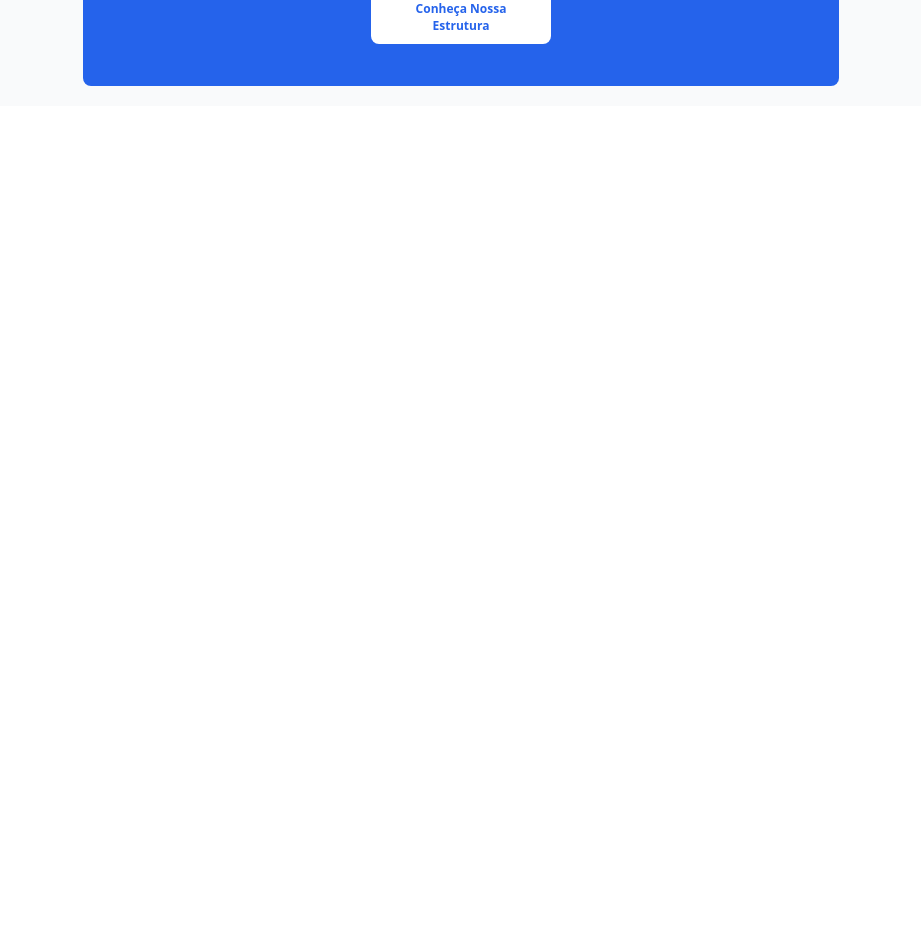
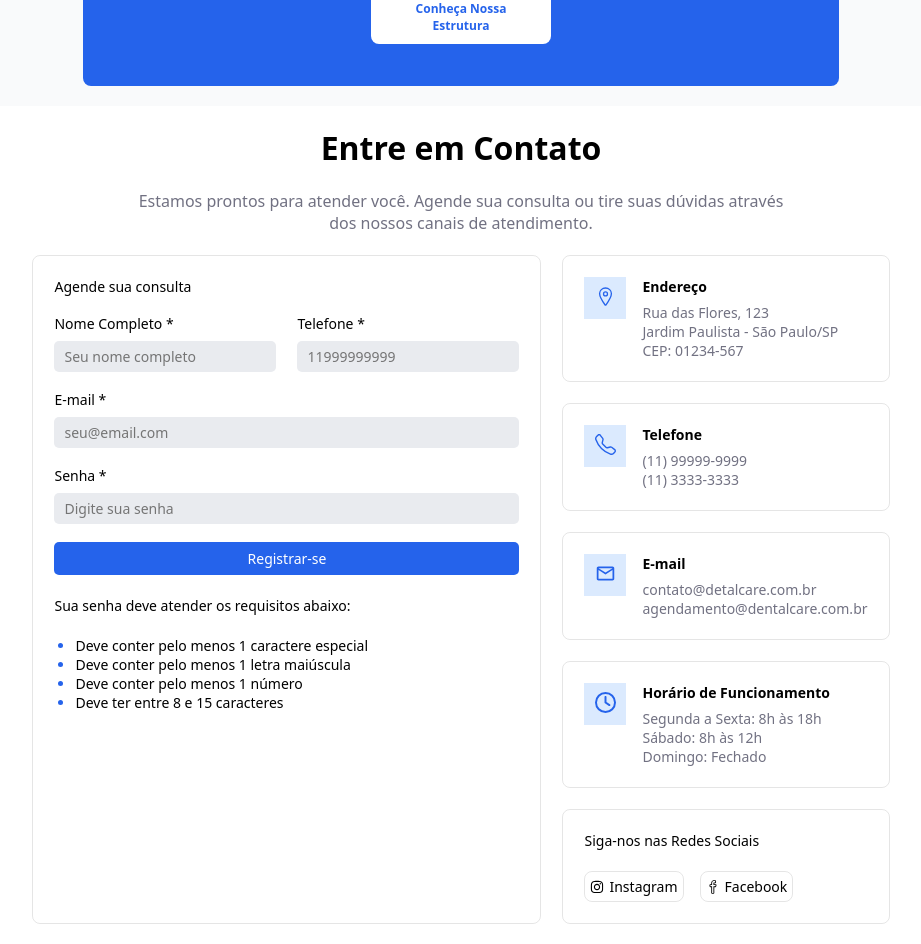
Before and after one commit to MarcospAntunes/sistema-agendamento-servi-os, a Next.js app in the folder frontend/: page / in a window 1280 px wide. Shown: the part 2985-3929 px from the top of the page, without its empty margins (179-1100 px from the left). Before the commit the page ends 3091 px from the top, so only its background shows below. Built offline with nearby package versions, Linux system fonts and the light colour scheme.

Commit message:
feat: criado a section de Contato

```diff
--- a/frontend/src/app/page.tsx
+++ b/frontend/src/app/page.tsx
@@ -1,4 +1,4 @@
-import { Header, HeroSection, AboutSection, ServicesSection } from "@/components/index";
+import { Header, HeroSection, AboutSection, ServicesSection, ContactSection } from "@/components/index";
 
 export default function Home() {
   return (
@@ -8,6 +8,7 @@ export default function Home() {
         <HeroSection />
         <AboutSection />
         <ServicesSection />
+        <ContactSection />
       </main>
     </>
   );
--- /dev/null
+++ b/frontend/src/components/ContactSection/CardContacts/CardContacts.style.tsx
@@ -0,0 +1,31 @@
+import styled from "styled-components";
+
+const CardContactsStyled = styled.div`
+  display: flex;
+  gap: 16px;
+  padding: 21px;
+  border: 1px solid var(--bg-gray-darker);
+  border-radius: 8px;
+  color: var(--text-secondary-color);
+
+  h4 {
+    margin-bottom: 7px;
+    color: black;
+    font-weight: bold;
+  }
+
+  & > div:first-of-type {
+    width: 42px;
+    height: 42px;
+    text-align: center;
+    align-content: center;
+    background-color: var(--blue-100);
+
+    & svg {
+      width: 21px;
+      height: 21px;
+    }
+  }
+`;
+
+export default CardContactsStyled;
--- /dev/null
+++ b/frontend/src/components/ContactSection/CardContacts/CardContacts.tsx
@@ -0,0 +1,21 @@
+import CardContactsStyled from "./CardContacts.style";
+import CardContactsTypes from "./CardContacts.type";
+
+export default function CardContacts({ Icon, text, title }: CardContactsTypes) {
+  return (
+    <CardContactsStyled>
+      <div>{Icon}</div>
+      <div>
+        <h4>{title}</h4>
+        <p>
+          {text.map((item, index) => (
+            <>
+              {item}
+              <br key={index} />
+            </>
+          ))}
+        </p>
+      </div>
+    </CardContactsStyled>
+  );
+}
--- /dev/null
+++ b/frontend/src/components/ContactSection/ContactSection.Style.tsx
@@ -0,0 +1,106 @@
+import styled from "styled-components";
+
+const ContactSectionStyled = styled.section`
+  display: flex;
+  flex-direction: column;
+  justify-content: center;
+  align-items: center;
+  gap: 21px;
+
+  & > div {
+    display: flex;
+    justify-content: center;
+    gap: 21px;
+
+    & > div:first-of-type {
+      display: flex;
+      flex-direction: column;
+      gap: 21px;
+      padding: 21px;
+      border-radius: 8px;
+      border: 1px solid var(--bg-gray-darker);
+    }
+
+    & > div:last-of-type {
+      display: flex;
+      flex-direction: column;
+      gap: 21px;
+
+      & > div:last-of-type {
+        display: flex;
+        flex-direction: column;
+        gap: 21px;
+        padding: 21px;
+        border-radius: 8px;
+        border: 1px solid var(--bg-gray-darker);
+
+        div {
+          display: flex;
+          gap: 16px;
+          a {
+            display: flex;
+            align-items: center;
+            gap: 5px;
+            padding: 5px;
+            border: 1px solid var(--bg-gray-darker);
+            border-radius: 8px;
+            transition: background-color 0.3s ease;
+
+            &:hover {
+              background-color: var(--bg-gray-darker);
+            }
+          }
+        }
+      }
+    }
+  }
+
+  & form {
+    display: flex;
+    flex-direction: column;
+    justify-content: center;
+    gap: 18px;
+
+    fieldset {
+      display: flex;
+      gap: 21px;
+      border: none;
+    }
+
+    label {
+      display: flex;
+      flex-direction: column;
+      gap: 8px;
+    }
+
+    input {
+      padding: 6px 10px;
+      background-color: var(--bg-gray);
+      border-radius: 5px;
+      transition: border 0.3s ease;
+      cursor: text;
+
+      &:focus {
+        border: 2px solid var(--bg-gray-darker);
+      }
+    }
+
+    button {
+      border-radius: 5px;
+      padding: 7px 14px;
+      background-color: var(--blue-600);
+      color: white;
+    }
+  }
+
+  & ul {
+    list-style: disc;
+    padding: 0 21px;
+
+    li::marker {
+      color: var(--blue-600);
+    }
+  }
+`;
+
+export default ContactSectionStyled;
--- /dev/null
+++ b/frontend/src/components/ContactSection/ContactSection.tsx
@@ -0,0 +1,133 @@
+"use client";
+
+import { useState } from "react";
+import Subtitle from "../Subtitle/Subtitle";
+import Title from "../Title/Title";
+import ContactSectionStyled from "./ContactSection.Style";
+import CardContacts from "./CardContacts/CardContacts";
+import { IoLocationOutline } from "react-icons/io5";
+import { BsTelephone } from "react-icons/bs";
+import { MdOutlineMail } from "react-icons/md";
+import { FaRegClock, FaInstagram } from "react-icons/fa6";
+import { SlSocialFacebook } from "react-icons/sl";
+
+export default function ContactSection() {
+  const [nome, setNome] = useState("");
+  const [telefone, setTelefone] = useState("");
+  const [email, setEmail] = useState("");
+  const [senha, setSenha] = useState("");
+
+  return (
+    <ContactSectionStyled>
+      <Title text="Entre em Contato" />
+      <Subtitle
+        text="Estamos prontos para atender você. Agende sua consulta ou tire suas dúvidas através dos nossos canais de atendimento."
+        textAlignment="center"
+      />
+      <div>
+        <div>
+          <form action="#">
+            <legend>Agende sua consulta</legend>
+            <fieldset>
+              <label htmlFor="nome">
+                Nome Completo *
+                <input
+                  type="text"
+                  placeholder="Seu nome completo"
+                  required
+                  value={nome}
+                  onChange={(e) => setNome(e.target.value)}
+                />
+              </label>
+
+              <label htmlFor="telefone">
+                Telefone *
+                <input
+                  type="tel"
+                  placeholder="11999999999"
+                  required
+                  value={telefone}
+                  onChange={(e) => setTelefone(e.target.value)}
+                />
+              </label>
+            </fieldset>
+
+            <label htmlFor="email">
+              E-mail *
+              <input
+                type="email"
+                placeholder="seu@email.com"
+                required
+                value={email}
+                onChange={(e) => setEmail(e.target.value)}
+              />
+            </label>
+
+            <label htmlFor="senha">
+              Senha *
+              <input
+                type="password"
+                placeholder="Digite sua senha"
+                minLength={8}
+                maxLength={15}
+                required
+                value={senha}
+                onChange={(e) => setSenha(e.target.value)}
+              />
+            </label>
+
+            <button type="submit">Registrar-se</button>
+          </form>
+          <p>Sua senha deve atender os requisitos abaixo: </p>
+          <ul>
+            <li>Deve conter pelo menos 1 caractere especial</li>
+            <li>Deve conter pelo menos 1 letra maiúscula</li>
+            <li>Deve conter pelo menos 1 número</li>
+            <li>Deve ter entre 8 e 15 caracteres</li>
+          </ul>
+        </div>
+        <div>
+          <CardContacts
+            title="Endereço"
+            Icon={<IoLocationOutline color="var(--blue-600)" />}
+            text={[
+              "Rua das Flores, 123",
+              "Jardim Paulista - São Paulo/SP",
+              "CEP: 01234-567",
+            ]}
+          />
+          <CardContacts
+            title="Telefone"
+            Icon={<BsTelephone color="var(--blue-600)" />}
+            text={["(11) 99999-9999", "(11) 3333-3333"]}
+          />
+          <CardContacts
+            title="E-mail"
+            Icon={<MdOutlineMail color="var(--blue-600)" />}
+            text={["contato@detalcare.com.br", "agendamento@dentalcare.com.br"]}
+          />
+          <CardContacts
+            title="Horário de Funcionamento"
+            Icon={<FaRegClock color="var(--blue-600)" />}
+            text={[
+              "Segunda a Sexta: 8h às 18h",
+              "Sábado: 8h às 12h",
+              "Domingo: Fechado",
+            ]}
+          />
+          <div>
+            <h4>Siga-nos nas Redes Sociais</h4>
+            <div>
+              <a href="https://www.instagram.com" target="_blank">
+                <FaInstagram /> Instagram
+              </a>
+              <a href="https://www.facebook.com" target="_blank">
+                <SlSocialFacebook /> Facebook
+              </a>
+            </div>
+          </div>
+        </div>
+      </div>
+    </ContactSectionStyled>
+  );
+}
--- a/frontend/src/components/index.ts
+++ b/frontend/src/components/index.ts
@@ -2,5 +2,12 @@ import Header from "./Header/Header";
 import HeroSection from "./HeroSection/HeroSection"
 import AboutSection from "./AboutSection/AboutSection";
 import ServicesSection from "./ServicesSection/ServicesSection";
+import ContactSection from "./ContactSection/ContactSection";
 
-export { Header, HeroSection, AboutSection, ServicesSection }
+export {
+  Header,
+  HeroSection,
+  AboutSection,
+  ServicesSection,
+  ContactSection,
+}
```
Also changed, not shown: frontend/src/components/ContactSection/CardContacts/CardContacts.type.ts (added, +9 -0 lines).
